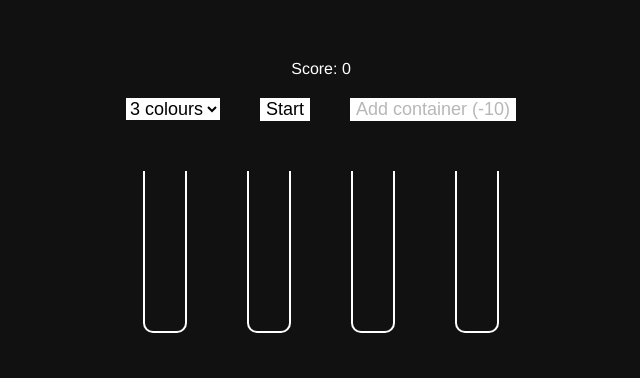
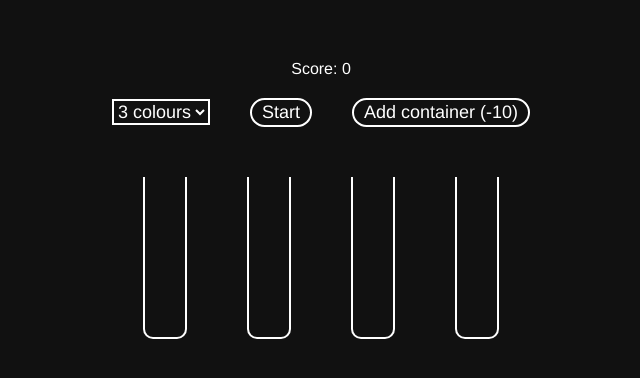
Before and after one commit to KateHoward10/colour-sort, a Vue app: page / in a window 1280 px wide. Shown: the top 378 px of the page, without its empty margins (319-959 px from the left). Built offline with nearby package versions, Linux system fonts and the light colour scheme.

Commit message:
Check if already added a container

```diff
--- a/src/App.vue
+++ b/src/App.vue
@@ -7,7 +7,7 @@
       </option>
     </select>
     <button @click="start">Start</button>
-    <button :disabled="win || score < 10" @click="addContainer">Add container (-10)</button>
+    <button :disabled="cannotAddContainer()" @click="addContainer">Add container (-10)</button>
     <div class="wrapper">
       <Container
         v-for="(contents, index) in containers"
@@ -33,7 +33,8 @@ export default {
       containers: [[],[],[],[]],
       selected: null,
       win: false,
-      score: +localStorage.getItem("score") || 0
+      score: +localStorage.getItem("score") || 0,
+      hasAddedContainer: false
     }
   },
   methods: {
@@ -71,11 +72,16 @@ export default {
     addContainer() {
       this.containers.push([]);
       this.score -= 10;
+      this.hasAddedContainer = true;
     },
     canMoveBall(index) {
+      // If it's not the same container that the ball came from...
       return index !== this.selected &&
+        // ...and it's not full...
         this.containers[index].length < 4 && (
+          // ...and it's either completely empty...
           !this.containers[index].length ||
+          // ...or the top ball colour matches the selected ball
           this.containers[index][0] === this.containers[this.selected][0]
         );
     },
@@ -83,6 +89,9 @@ export default {
       return this.containers.every(contents => {
         return !contents.length || (contents.length === 4 && contents.every(colour => colour === contents[0]));
       });
+    },
+    cannotAddContainer() {
+      return this.hasAddedContainer || this.win || !this.containers.toString().replace(/,/g,'') || this.score < 10;
     }
   },
   components: {
@@ -114,9 +123,16 @@ body {
   margin: 0 auto;
 }
 button, select {
+  font-family: Avenir, Helvetica, Arial, sans-serif;
   font-size: 18px;
-  background-color: #fff;
-  border: none;
+  color: #fff;
+  background-color: #111;
+  border: 2px solid #fff;
   margin: 20px;
 }
+button {
+  border-radius: 15px;
+  padding: 2px 10px;
+  cursor: pointer;
+}
 </style>
```
